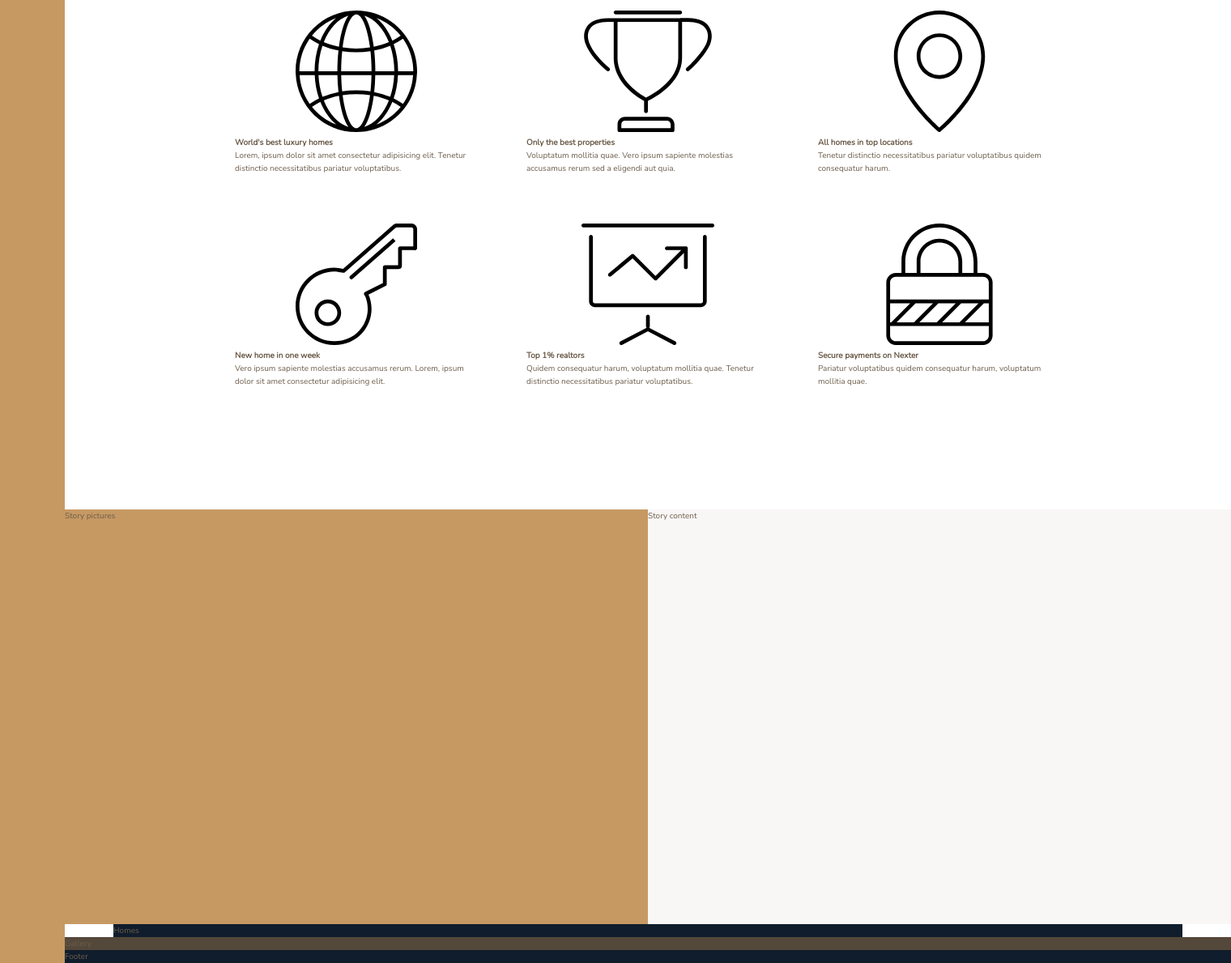
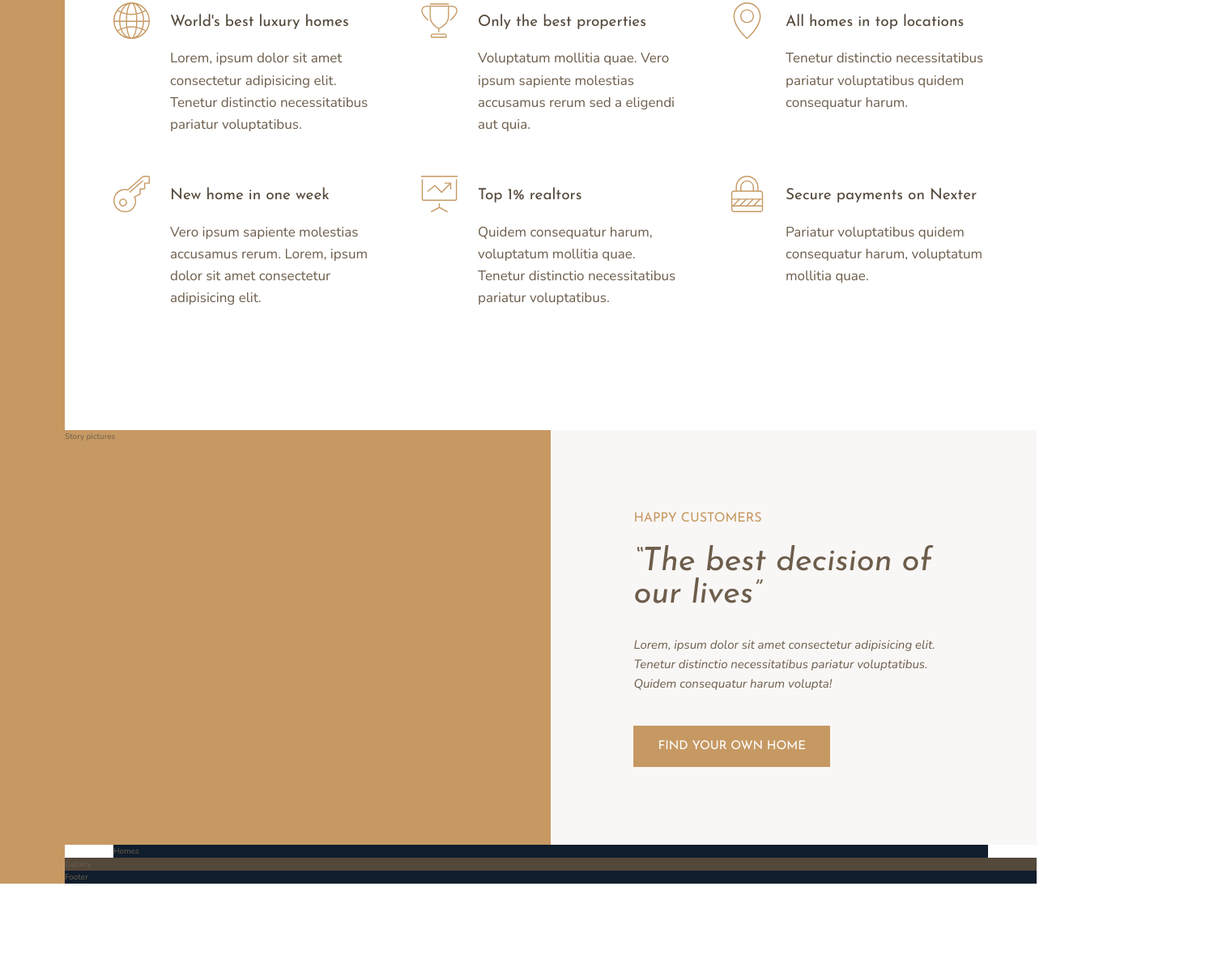
Before and after one commit to johnsciutto/grand-palace, a website: page index.html in a window 1280 px wide. Shown: the part 777-1966 px from the top of the page at 81% size, 1520 px wide, since content can reach past the window. After the commit the page ends 1868 px from the top, so only its background shows below. Drawn offline with nearby package versions, Linux system fonts and the light colour scheme.

Commit message:
Style features section and start story section

```diff
--- a/index.html
+++ b/index.html
@@ -28,7 +28,7 @@
       <svg class="feature__icon">
         <use xlink:href="img/sprite.svg#icon-global"></use>
       </svg>
-      <h4 class="heading-4">
+      <h4 class="heading-4 heading-4--dark">
         World's best luxury homes
       </h4>
       <p class="feature__text">
@@ -40,7 +40,7 @@
       <svg class="feature__icon">
         <use xlink:href="img/sprite.svg#icon-trophy"></use>
       </svg>
-      <h4 class="heading-4">
+      <h4 class="heading-4 heading-4--dark">
         Only the best properties
       </h4>
       <p class="feature__text">
@@ -52,7 +52,7 @@
       <svg class="feature__icon">
         <use xlink:href="img/sprite.svg#icon-map-pin"></use>
       </svg>
-      <h4 class="heading-4">
+      <h4 class="heading-4 heading-4--dark">
         All homes in top locations
       </h4>
       <p class="feature__text">
@@ -64,7 +64,7 @@
       <svg class="feature__icon">
         <use xlink:href="img/sprite.svg#icon-key"></use>
       </svg>
-      <h4 class="heading-4">
+      <h4 class="heading-4 heading-4--dark">
         New home in one week
       </h4>
       <p class="feature__text">
@@ -76,7 +76,7 @@
       <svg class="feature__icon">
         <use xlink:href="img/sprite.svg#icon-presentation"></use>
       </svg>
-      <h4 class="heading-4">
+      <h4 class="heading-4 heading-4--dark">
         Top 1% realtors
       </h4>
       <p class="feature__text">
@@ -88,7 +88,7 @@
       <svg class="feature__icon">
         <use xlink:href="img/sprite.svg#icon-lock"></use>
       </svg>
-      <h4 class="heading-4">
+      <h4 class="heading-4 heading-4--dark">
         Secure payments on Nexter
       </h4>
       <p class="feature__text">
@@ -101,7 +101,14 @@
     Story pictures
   </div>
   <div class="story__content">
-    Story content
+    <h3 class="heading-3 mb-sm">Happy Customers</h3>
+    <h2 class="heading-2 mb-md">&ldquo;The best decision of our lives&rdquo;</h2>
+    <p class="story__text">
+      Lorem, ipsum dolor sit amet consectetur adipisicing elit. Tenetur
+      distinctio necessitatibus pariatur voluptatibus. Quidem consequatur
+      harum volupta!
+    </p>
+    <button class="btn">Find your own home</button>
   </div>
   <section class="homes">
     Homes
--- a/sass/_features.scss
+++ b/sass/_features.scss
@@ -1,9 +1,30 @@
 .features {
   grid-column: center-start / center-end;
-  margin: 15rem;
+  margin: 15rem 0;
 
   display: grid;
-  grid-template-columns: repeat(3, 1fr);
+  grid-template-columns: repeat(auto-fit, minmax(25rem, 1fr));
   grid-gap: 6rem;
+  align-items: start;
 
 }
+
+.feature {
+  display: grid;
+  grid-template-columns: min-content 1fr;
+  grid-row-gap: 1.5rem;
+  grid-column-gap: 2.5rem;
+
+  &__icon {
+    fill: $color-primary;
+    width: 4.5rem;
+    height: 4.5rem;
+    grid-row: 1 / span 2;
+
+    transform: translateY(-1rem);
+  }
+
+  &__text {
+    font-size: 1.7rem;
+  }
+}
--- a/sass/_story.scss
+++ b/sass/_story.scss
@@ -7,5 +7,17 @@
   &__content {
     background-color: $color-grey-light-1;
     grid-column: col-start 5 / full-end;
+    padding: 6rem 8vw;
+
+    display: flex;
+    flex-direction: column;
+    justify-content: center;
+    align-items: flex-start;
+  }
+
+  &__text {
+    font-size: 1.5rem;
+    font-style: italic;
+    margin-bottom: 4rem;
   }
 }
--- a/sass/_typography.scss
+++ b/sass/_typography.scss
@@ -0,0 +1,51 @@
+%heading {
+  font-family: $font-display;
+  font-weight: 400;
+}
+.heading-1 {
+  @extend %heading;
+}
+
+.heading-2 {
+  @extend %heading;
+  font-size: 4rem;
+  font-style: italic;
+  line-height: 1;
+  &--light { color: $color-grey-light-1 }
+  &--dark { color: $color-grey-dark-1 }
+
+}
+
+.heading-3 {
+  @extend %heading;
+  font-size: 1.6rem;
+  color: $color-primary;
+  text-transform: uppercase;
+}
+
+.heading-4 {
+  @extend %heading;
+  font-size: 1.9rem;
+  &--light { color: $color-grey-light-1 }
+  &--dark { color: $color-grey-dark-1 }
+}
+
+.btn {
+  background-color: $color-primary;
+  color: #fff;
+  border: none;
+  border-radius: 0;
+  padding: 1.8rem 3rem;
+  font-family: $font-display;
+  font-size: 1.5rem;
+  text-transform: uppercase;
+  cursor: pointer;
+  transition: all .2s;
+
+  &:hover { background-color: $color-primary-dark }
+}
+
+.mb-sm { margin-bottom: 2rem; }
+.mb-md { margin-bottom: 3rem; }
+.mb-lg { margin-bottom: 4rem; }
+.mb-hg { margin-bottom: 8rem; }
```
Also changed, not shown: css/style.css.
